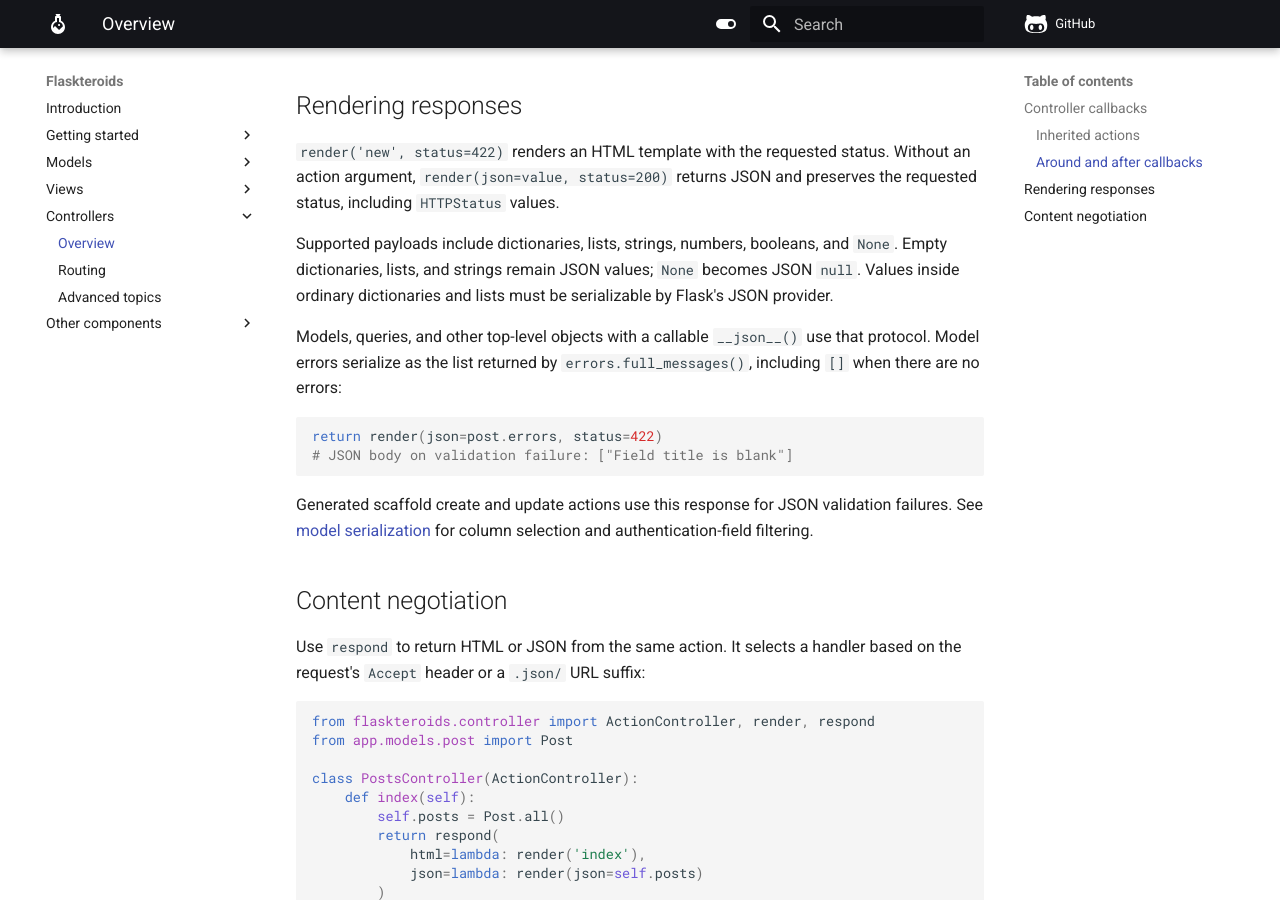
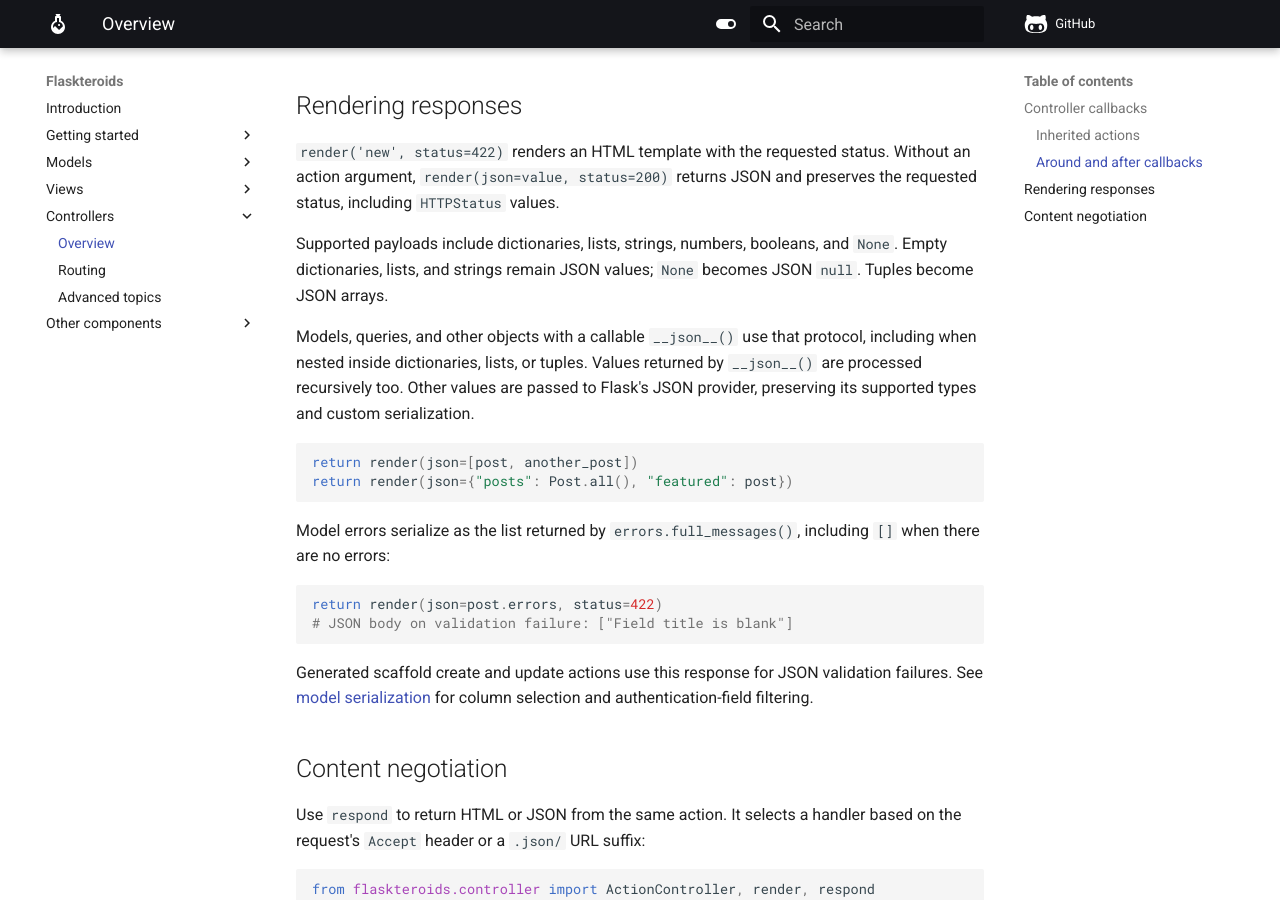
Before and after one commit to nullco/flaskteroids, an MkDocs documentation site: the page built from docs/controllers/index.md, in a window 1280 px wide and 900 px high, scrolled down 2124 px. Built offline with MkDocs 1.6.1 and Material for MkDocs 9.7.7, drawn with Linux system fonts in a browser that asks for light colours; comment, search, counter and statistics services are not loaded.

Commit message:
fix(controllers): serialize nested models in JSON responses

````diff
--- a/docs/controllers/index.md
+++ b/docs/controllers/index.md
@@ -102,12 +102,20 @@ preserves the requested status, including `HTTPStatus` values.
 
 Supported payloads include dictionaries, lists, strings, numbers, booleans, and
 `None`. Empty dictionaries, lists, and strings remain JSON values; `None` becomes
-JSON `null`. Values inside ordinary dictionaries and lists must be serializable
-by Flask's JSON provider.
+JSON `null`. Tuples become JSON arrays.
 
-Models, queries, and other top-level objects with a callable `__json__()` use
-that protocol. Model errors serialize as the list returned by
-`errors.full_messages()`, including `[]` when there are no errors:
+Models, queries, and other objects with a callable `__json__()` use that protocol,
+including when nested inside dictionaries, lists, or tuples. Values returned by
+`__json__()` are processed recursively too. Other values are passed to Flask's
+JSON provider, preserving its supported types and custom serialization.
+
+```python
+return render(json=[post, another_post])
+return render(json={"posts": Post.all(), "featured": post})
+```
+
+Model errors serialize as the list returned by `errors.full_messages()`, including
+`[]` when there are no errors:
 
 ```python
 return render(json=post.errors, status=422)
````
Also changed, not shown: docs/models/index.md (+9 -2 lines), 3 other files.
